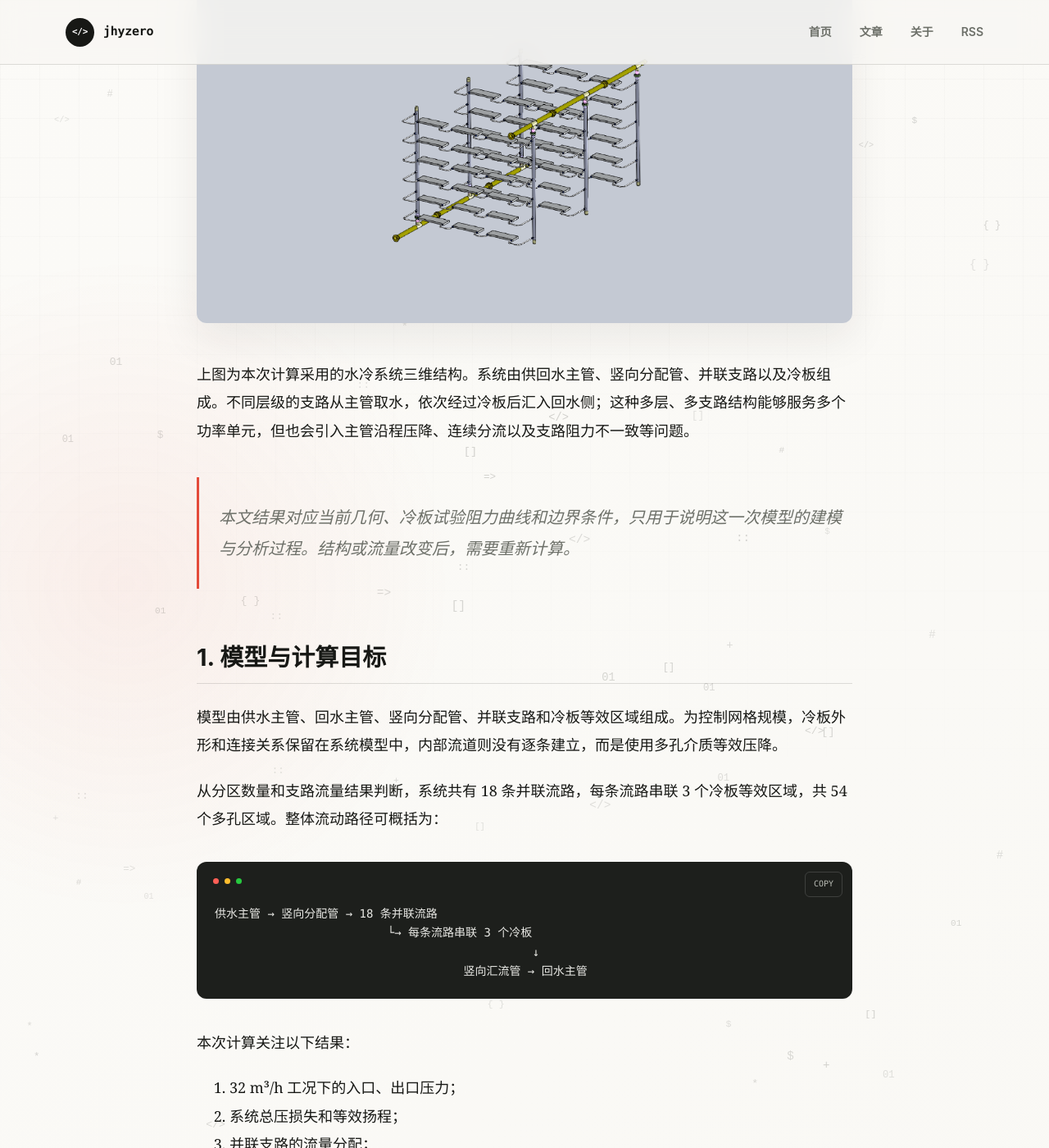
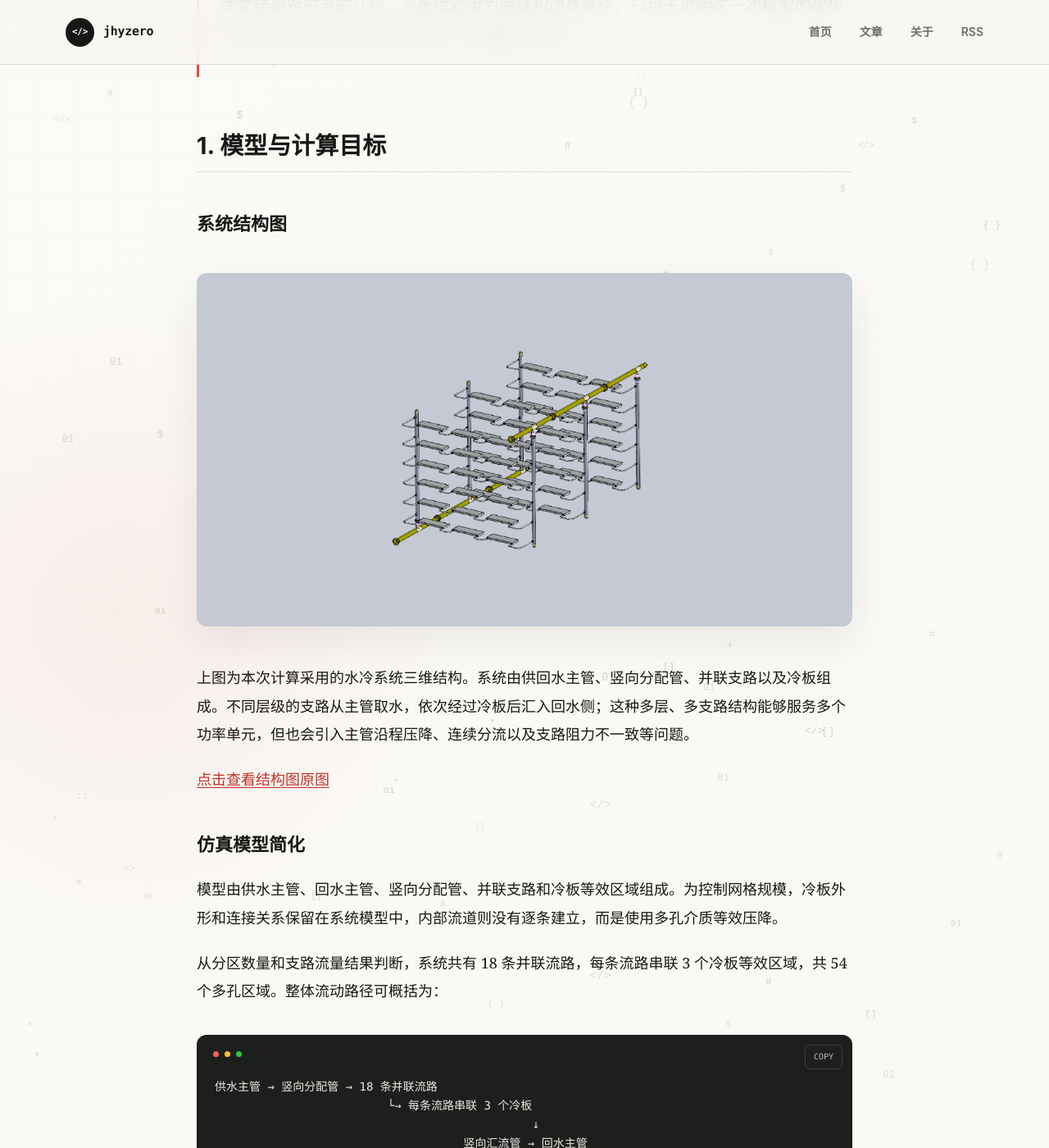
Before and after one commit to jhyzero/jhyzero.github.io, a Jekyll site: the page built from _posts/2026-10-17-fluent-svg-cooling-system-hydraulic-simulation.md, in a window 1280 px wide and 1400 px high, scrolled down 935 px. Shown: the whole window at 82% size. Built offline with Jekyll 4.4.1, drawn with Linux system fonts in a browser that asks for light colours.

Commit message:
Make SVG structure diagram prominent

```diff
--- a/_posts/2026-10-17-fluent-svg-cooling-system-hydraulic-simulation.md
+++ b/_posts/2026-10-17-fluent-svg-cooling-system-hydraulic-simulation.md
@@ -8,13 +8,19 @@ tags: [ANSYS Fluent, 水冷系统, 流阻, 多孔介质, 乙二醇]
 
 本文记录一次 35 kV SVG 水冷系统的流阻仿真。计算目标是在给定总流量和回水压力的条件下，获得系统供水压力、总压损失、各支路流量，并判断水阻主要集中在哪些结构中。
 
-![35 kV SVG 水冷系统三维结构图](/assets/images/fluent-svg-cooling/system-structure.png)
+> 本文结果对应当前几何、冷板试验阻力曲线和边界条件，只用于说明这一次模型的建模与分析过程。结构或流量改变后，需要重新计算。
+
+## 1. 模型与计算目标
+
+### 系统结构图
+
+![35 kV SVG 水冷系统三维结构图](/assets/images/fluent-svg-cooling/system-structure.png?v=20261017-2)
 
 上图为本次计算采用的水冷系统三维结构。系统由供回水主管、竖向分配管、并联支路以及冷板组成。不同层级的支路从主管取水，依次经过冷板后汇入回水侧；这种多层、多支路结构能够服务多个功率单元，但也会引入主管沿程压降、连续分流以及支路阻力不一致等问题。
 
-> 本文结果对应当前几何、冷板试验阻力曲线和边界条件，只用于说明这一次模型的建模与分析过程。结构或流量改变后，需要重新计算。
+[点击查看结构图原图](/assets/images/fluent-svg-cooling/system-structure.png?v=20261017-2)
 
-## 1. 模型与计算目标
+### 仿真模型简化
 
 模型由供水主管、回水主管、竖向分配管、并联支路和冷板等效区域组成。为控制网格规模，冷板外形和连接关系保留在系统模型中，内部流道则没有逐条建立，而是使用多孔介质等效压降。
 
```
